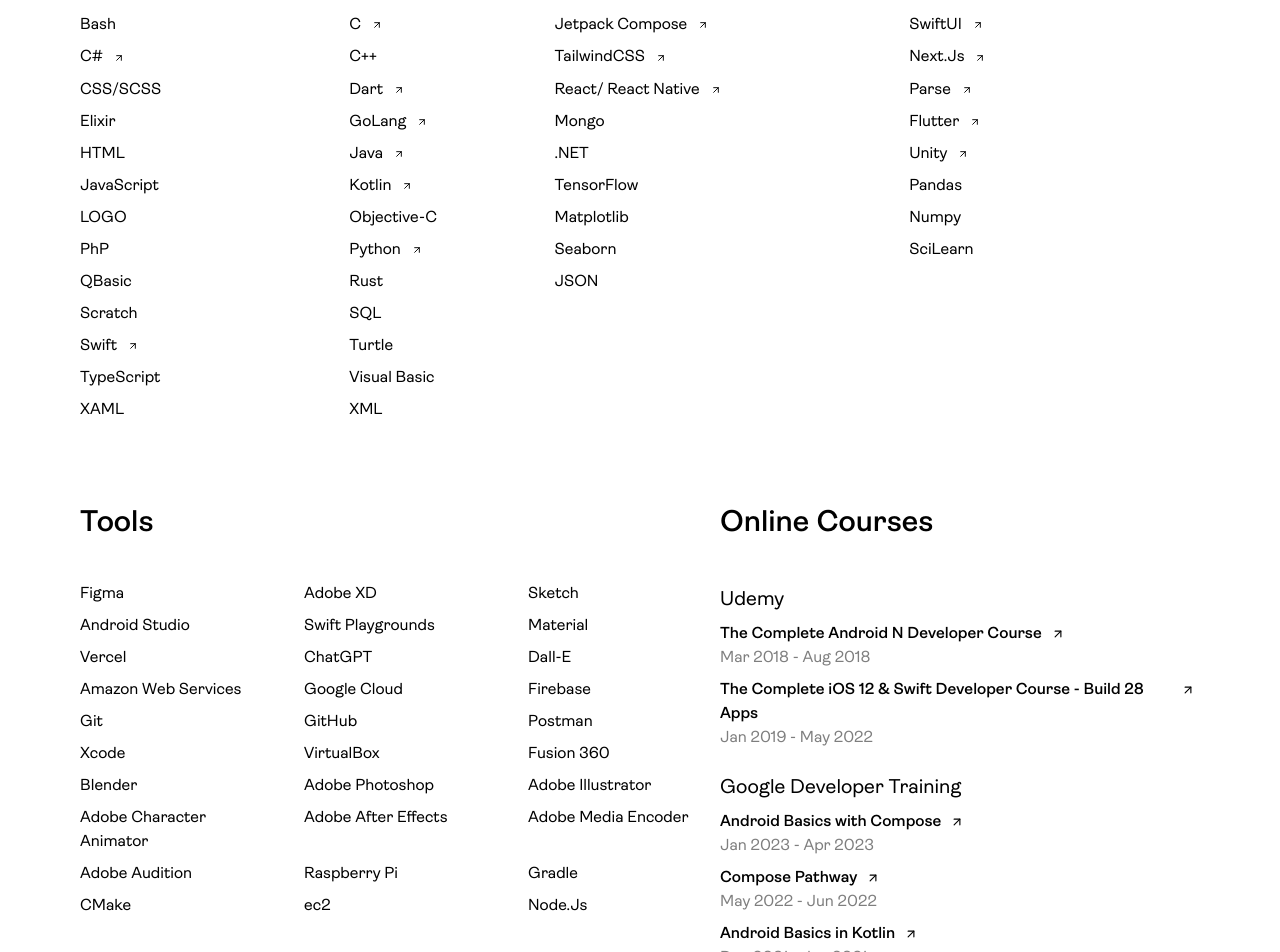
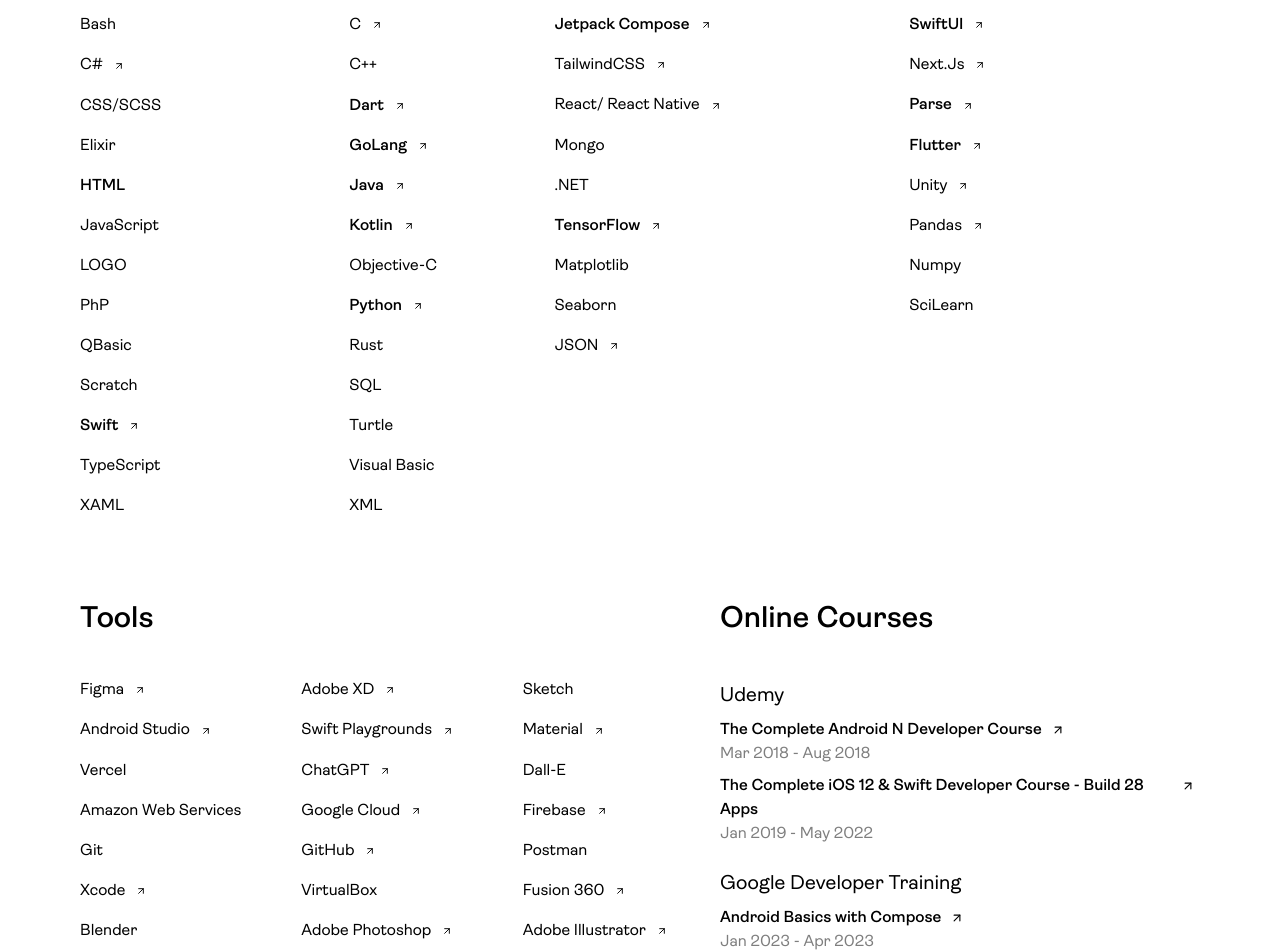
Before and after one commit to ManasMalla/manasmalla.github.io, a Next.js app: page / in a window 1280 px wide. Shown: the part 3420-4372 px from the top of the page. Built offline with nearby package versions, Linux system fonts and the light colour scheme.

Commit message:
sorted `skills`
Signed-off-by: Manas Malla <manasmalla.dev@gmail.com>

```diff
--- a/src/pages/index.tsx
+++ b/src/pages/index.tsx
@@ -220,76 +220,60 @@
                   <div className="flex my-11 justify-between">
                     <div className="flex-grow">
                       <h4 className="text-xl pb-4">Languages</h4>
-                      <ul className="grid grid-cols-2 gap-x-16 my-4 gap-y-2">
+                      <ul className="grid grid-cols-2 gap-x-16 my-4 gap-y-4">
                         <li>Bash</li>
                         <li>
                           C
-                          <Link
-                            href="https://www.peoriapublicschools.org/northmoor"
-                            className="ml-1"
-                          >
+                          <Link href="" className="ml-1">
                             <ArrowUpRight className="py-[0.4rem] inline" />
                           </Link>
                         </li>
                         <li>
                           C#
-                          <Link
-                            href="https://www.peoriapublicschools.org/northmoor"
-                            className="ml-1"
-                          >
+                          <Link href="" className="ml-1">
                             <ArrowUpRight className="py-[0.4rem] inline" />
                           </Link>
                         </li>
                         <li>C++</li>
                         <li>CSS/SCSS</li>
-                        <li>
+                        <li className="font-semibold">
                           Dart
-                          <Link
-                            href="https://www.peoriapublicschools.org/northmoor"
-                            className="ml-1"
-                          >
+                          <Link href="" className="ml-1">
                             <ArrowUpRight className="py-[0.4rem] inline" />
                           </Link>
                         </li>
                         <li>Elixir</li>
-                        <li>
+
+                        <li className="font-semibold">
                           GoLang
-                          <Link
-                            href="https://www.peoriapublicschools.org/northmoor"
-                            className="ml-1"
-                          >
+                          <Link href="" className="ml-1">
                             <ArrowUpRight className="py-[0.4rem] inline" />
                           </Link>
                         </li>
-                        <li>HTML</li>
-                        <li>
+
+                        <li className="font-semibold">HTML</li>
+
+                        <li className="font-semibold">
                           Java
-                          <Link
-                            href="https://www.peoriapublicschools.org/northmoor"
-                            className="ml-1"
-                          >
+                          <Link href="" className="ml-1">
                             <ArrowUpRight className="py-[0.4rem] inline" />
                           </Link>
                         </li>
                         <li>JavaScript</li>
-                        <li>
+
+                        <li className="font-semibold">
                           Kotlin
-                          <Link
-                            href="https://www.peoriapublicschools.org/northmoor"
-                            className="ml-1"
-                          >
+                          <Link href="" className="ml-1">
                             <ArrowUpRight className="py-[0.4rem] inline" />
                           </Link>
                         </li>
                         <li>LOGO</li>
                         <li>Objective-C</li>
                         <li>PhP</li>
-                        <li>
+
+                        <li className="font-semibold">
                           Python
-                          <Link
-                            href="https://www.peoriapublicschools.org/northmoor"
-                            className="ml-1"
-                          >
+                          <Link href="" className="ml-1">
                             <ArrowUpRight className="py-[0.4rem] inline" />
                           </Link>
                         </li>
@@ -297,12 +281,10 @@
                         <li>Rust</li>
                         <li>Scratch</li>
                         <li>SQL</li>
-                        <li>
+
+                        <li className="font-semibold">
                           Swift
-                          <Link
-                            href="https://www.peoriapublicschools.org/northmoor"
-                            className="ml-1"
-                          >
+                          <Link href="" className="ml-1">
                             <ArrowUpRight className="py-[0.4rem] inline" />
                           </Link>
                         </li>
@@ -315,63 +297,48 @@
                     </div>
                     <div className="flex-grow">
                       <h4 className="text-xl pb-4">Frameworks</h4>
-                      <ul className="grid grid-cols-2 gap-x-16 my-4 gap-y-2">
-                        <li>
+                      <ul className="grid grid-cols-2 gap-x-16 my-4 gap-y-4">
+                        <li className="font-semibold">
                           Jetpack Compose
-                          <Link
-                            href="https://www.peoriapublicschools.org/northmoor"
-                            className="ml-1"
-                          >
+                          <Link href="" className="ml-1">
                             <ArrowUpRight className="py-[0.4rem] inline" />
                           </Link>
                         </li>
-                        <li>
+
+                        <li className="font-semibold">
                           SwiftUI
-                          <Link
-                            href="https://www.peoriapublicschools.org/northmoor"
-                            className="ml-1"
-                          >
+                          <Link href="" className="ml-1">
                             <ArrowUpRight className="py-[0.4rem] inline" />
                           </Link>
                         </li>
                         <li>
                           TailwindCSS
-                          <Link
-                            href="https://www.peoriapublicschools.org/northmoor"
-                            className="ml-1"
-                          >
+                          <Link href="" className="ml-1">
                             <ArrowUpRight className="py-[0.4rem] inline" />
                           </Link>
                         </li>
                         <li>
                           Next.Js
-                          <Link
-                            href="https://www.peoriapublicschools.org/northmoor"
-                            className="ml-1"
-                          >
+                          <Link href="" className="ml-1">
                             <ArrowUpRight className="py-[0.4rem] inline" />
                           </Link>
                         </li>
                         <li>
                           React/ React Native
-                          <Link
-                            href="https://www.peoriapublicschools.org/northmoor"
-                            className="ml-1"
-                          >
+                          <Link href="" className="ml-1">
                             <ArrowUpRight className="py-[0.4rem] inline" />
                           </Link>
                         </li>
-                        <li>
+
+                        <li className="font-semibold">
                           Parse
-                          <Link
-                            href="https://www.peoriapublicschools.org/northmoor"
-                            className="ml-1"
-                          >
+                          <Link href="" className="ml-1">
                             <ArrowUpRight className="py-[0.4rem] inline" />
                           </Link>
                         </li>
                         <li>Mongo</li>
-                        <li>
+
+                        <li className="font-semibold">
                           Flutter
                           <Link href="/skills/flutter" className="ml-1">
                             <ArrowUpRight className="py-[0.4rem] inline" />
@@ -380,20 +347,33 @@
                         <li>.NET</li>
                         <li>
                           Unity
-                          <Link
-                            href="https://www.peoriapublicschools.org/northmoor"
-                            className="ml-1"
-                          >
+                          <Link href="" className="ml-1">
                             <ArrowUpRight className="py-[0.4rem] inline" />
                           </Link>
                         </li>
-                        <li>TensorFlow</li>
-                        <li>Pandas</li>
+
+                        <li className="font-semibold">
+                          TensorFlow
+                          <Link href="" className="ml-1">
+                            <ArrowUpRight className="py-[0.4rem] inline" />
+                          </Link>
+                        </li>
+                        <li>
+                          Pandas
+                          <Link href="" className="ml-1">
+                            <ArrowUpRight className="py-[0.4rem] inline" />
+                          </Link>
+                        </li>
                         <li>Matplotlib</li>
                         <li>Numpy</li>
                         <li>Seaborn</li>
                         <li>SciLearn</li>
-                        <li>JSON</li>
+                        <li>
+                          JSON
+                          <Link href="" className="ml-1">
+                            <ArrowUpRight className="py-[0.4rem] inline" />
+                          </Link>
+                        </li>
                       </ul>
                     </div>
                     <div />
@@ -405,37 +385,123 @@
                   <h3 className="text-3xl font-semibold mt-6">Tools</h3>
                   <div className="flex my-6">
                     <div>
-                      <ul className="grid grid-cols-3 gap-x-8 my-4 gap-y-2">
-                        <li>Figma</li>
-                        <li>Adobe XD</li>
+                      <ul className="grid grid-cols-3 gap-x-6 my-4 gap-y-4">
+                        <li>
+                          Figma
+                          <Link href="" className="ml-1">
+                            <ArrowUpRight className="py-[0.4rem] inline" />
+                          </Link>
+                        </li>
+                        <li>
+                          Adobe XD
+                          <Link href="" className="ml-1">
+                            <ArrowUpRight className="py-[0.4rem] inline" />
+                          </Link>
+                        </li>
                         <li>Sketch</li>
-                        <li>Android Studio</li>
-                        <li>Swift Playgrounds</li>
-                        <li>Material</li>
+                        <li>
+                          Android Studio
+                          <Link href="" className="ml-1">
+                            <ArrowUpRight className="py-[0.4rem] inline" />
+                          </Link>
+                        </li>
+                        <li>
+                          Swift Playgrounds
+                          <Link href="" className="ml-1">
+                            <ArrowUpRight className="py-[0.4rem] inline" />
+                          </Link>
+                        </li>
+                        <li>
+                          Material
+                          <Link href="" className="ml-1">
+                            <ArrowUpRight className="py-[0.4rem] inline" />
+                          </Link>
+                        </li>
                         <li>Vercel</li>
-                        <li>ChatGPT</li>
+                        <li>
+                          ChatGPT
+                          <Link href="" className="ml-1">
+                            <ArrowUpRight className="py-[0.4rem] inline" />
+                          </Link>
+                        </li>
                         <li>Dall-E</li>
                         <li>Amazon Web Services</li>
-                        <li>Google Cloud</li>
-                        <li>Firebase</li>
+                        <li>
+                          Google Cloud
+                          <Link href="" className="ml-1">
+                            <ArrowUpRight className="py-[0.4rem] inline" />
+                          </Link>
+                        </li>
+                        <li>
+                          Firebase
+                          <Link href="" className="ml-1">
+                            <ArrowUpRight className="py-[0.4rem] inline" />
+                          </Link>
+                        </li>
                         <li>Git</li>
-                        <li>GitHub</li>
+                        <li>
+                          GitHub
+                          <Link href="" className="ml-1">
+                            <ArrowUpRight className="py-[0.4rem] inline" />
+                          </Link>
+                        </li>
                         <li>Postman</li>
-                        <li>Xcode</li>
+                        <li>
+                          Xcode
+                          <Link href="" className="ml-1">
+                            <ArrowUpRight className="py-[0.4rem] inline" />
+                          </Link>
+                        </li>
                         <li>VirtualBox</li>
-                        <li>Fusion 360</li>
+                        <li>
+                          Fusion 360
+                          <Link href="" className="ml-1">
+                            <ArrowUpRight className="py-[0.4rem] inline" />
+                          </Link>
+                        </li>
                         <li>Blender</li>
-                        <li>Adobe Photoshop</li>
-                        <li>Adobe Illustrator</li>
-                        <li>Adobe Character Animator</li>
-                        <li>Adobe After Effects</li>
+                        <li>
+                          Adobe Photoshop
+                          <Link href="" className="ml-1">
+                            <ArrowUpRight className="py-[0.4rem] inline" />
+                          </Link>
+                        </li>
+                        <li>
+                          Adobe Illustrator
+                          <Link href="" className="ml-1">
+                            <ArrowUpRight className="py-[0.4rem] inline" />
+                          </Link>
+                        </li>
+                        <li>
+                          Adobe Character Animator
+                          <Link href="" className="ml-1">
+                            <ArrowUpRight className="py-[0.4rem] inline" />
+                          </Link>
+                        </li>
+                        <li>
+                          Adobe After Effects
+                          <Link href="" className="ml-1">
+                            <ArrowUpRight className="py-[0.4rem] inline" />
+                          </Link>
+                        </li>
                         <li>Adobe Media Encoder</li>
-                        <li>Adobe Audition</li>
-                        <li>Raspberry Pi</li>
+                        <li>
+                          Adobe Audition
+                          <Link href="" className="ml-1">
+                            <ArrowUpRight className="py-[0.4rem] inline" />
+                          </Link>
+                        </li>
+                        <li>
+                          Raspberry Pi
+                          <Link href="" className="ml-1">
+                            <ArrowUpRight className="py-[0.4rem] inline" />
+                          </Link>
+                        </li>
                         <li>Gradle</li>
                         <li>CMake</li>
                         <li>ec2</li>
                         <li>Node.Js</li>
+                        <li>Visual Studio Code</li>
                       </ul>
                     </div>
                   </div>
@@ -485,7 +551,7 @@
                       <div className="flex">
                         <h4 className="text-xl">Udemy</h4>
                         <Link
-                          href="https://www.peoriapublicschools.org/northmoor"
+                          href=""
                           className=" ml-2"
                         >
                           <ArrowUpRight className="p-1" />
```
